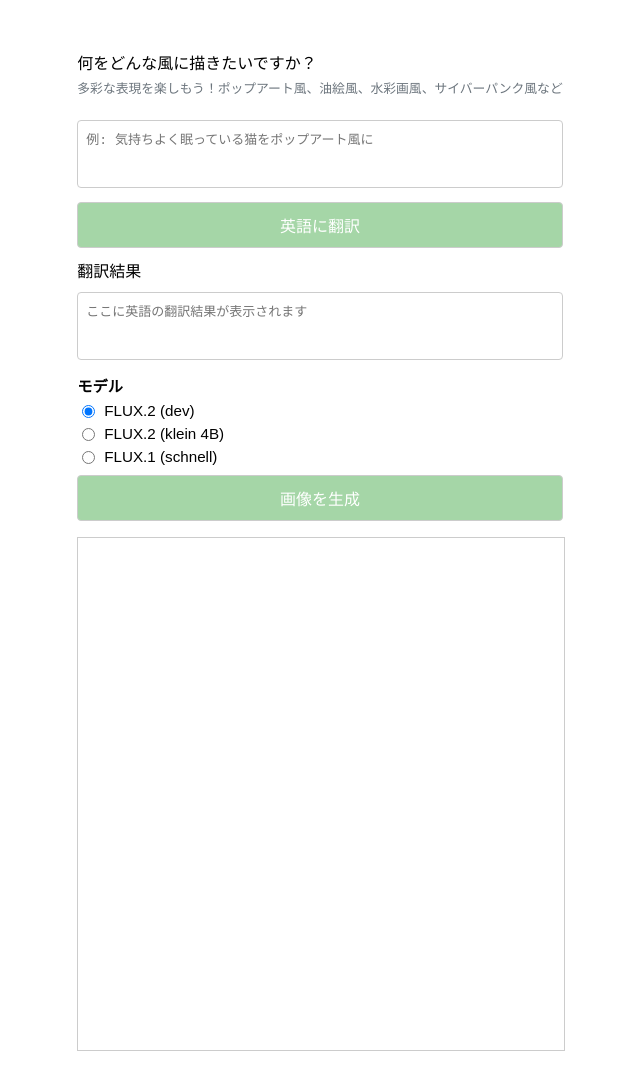
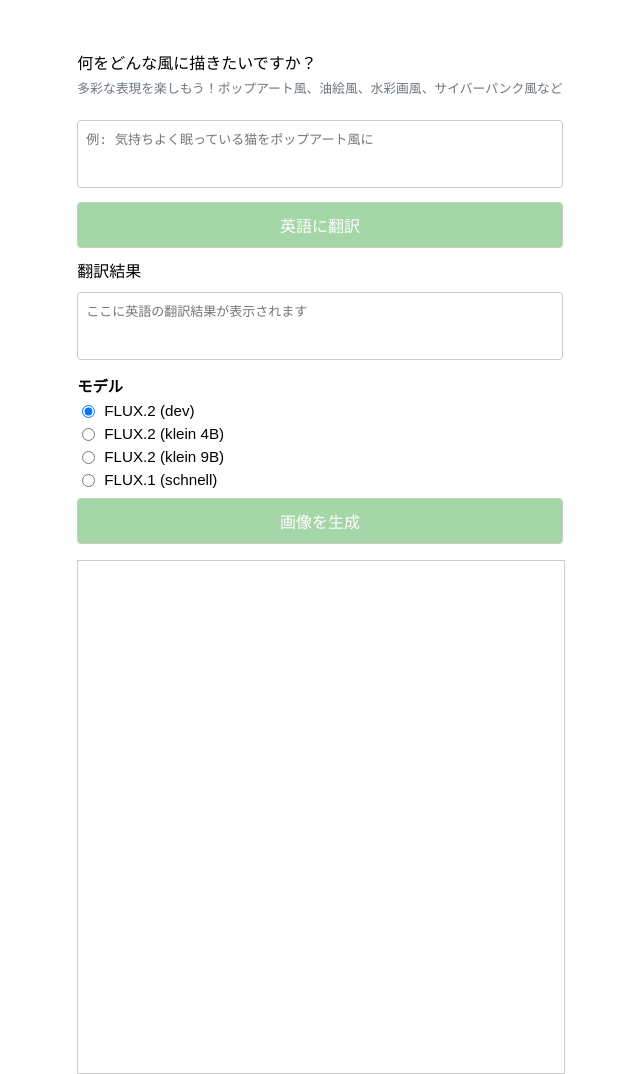
Before and after one commit to takatama/ai-image-handson, a website: page public/index.html in a window 1280 px wide. Shown: the whole page, without its empty margins (320-960 px from the left). Drawn offline with Linux system fonts and the light colour scheme.

Commit message:
Add FLUX.2 klein 9B model option

```diff
--- a/functions/generate-image.js
+++ b/functions/generate-image.js
@@ -14,6 +14,7 @@
   const allowedModels = new Set([
     "@cf/black-forest-labs/flux-2-dev",
     "@cf/black-forest-labs/flux-2-klein-4b",
+    "@cf/black-forest-labs/flux-2-klein-9b",
     "@cf/black-forest-labs/flux-1-schnell",
   ]);
 
--- a/public/index.html
+++ b/public/index.html
@@ -60,6 +60,14 @@
           <input
             type="radio"
             name="model"
+            value="@cf/black-forest-labs/flux-2-klein-9b"
+          />
+          FLUX.2 (klein 9B)
+        </label>
+        <label class="model-option">
+          <input
+            type="radio"
+            name="model"
             value="@cf/black-forest-labs/flux-1-schnell"
           />
           FLUX.1 (schnell)
```
